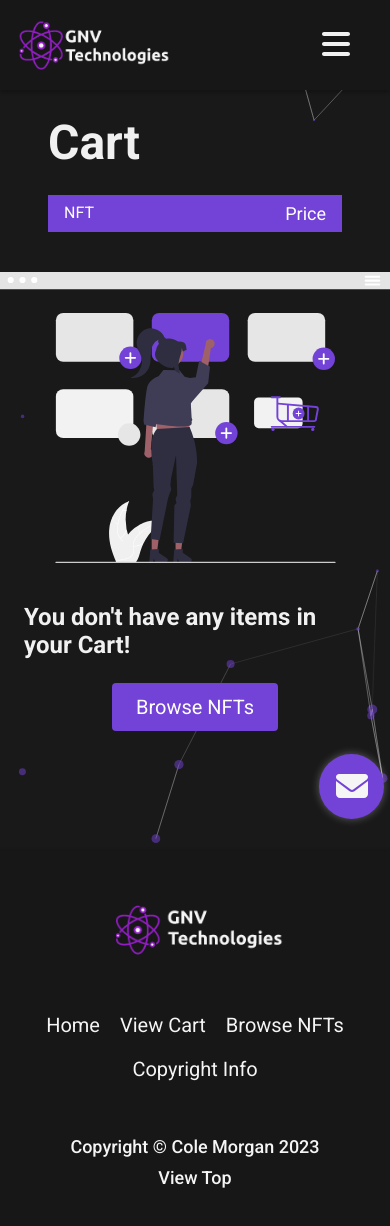
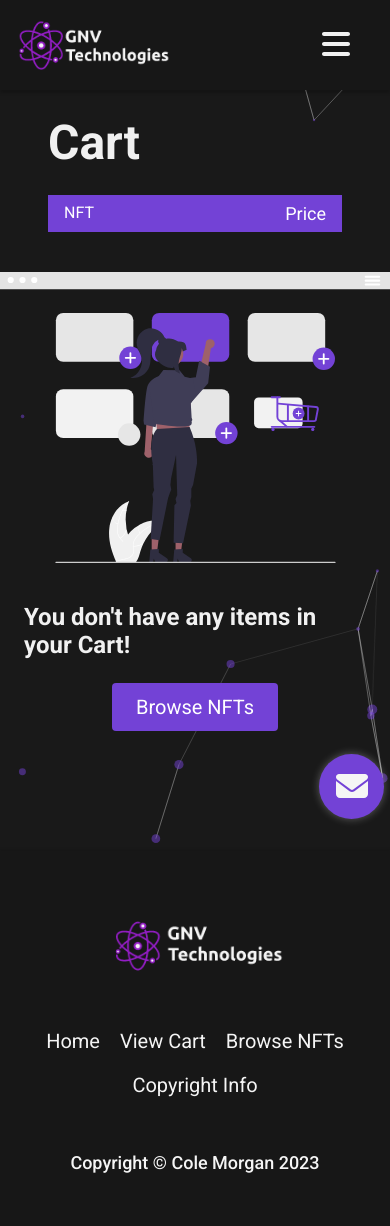
Before and after one commit to colemmorgan/FBLA-Website-Design-2023, a React (Create React App) app: page /cart in a window 390 px wide. Shown: the top 1226 px of the page. Built offline with nearby package versions, Linux system fonts and the light colour scheme.

Commit message:
mobile width

```diff
--- a/src/App.css
+++ b/src/App.css
@@ -18,6 +18,7 @@ body {
 
 html, body {
   overflow-x: hidden;
+  max-width: 100vw;
 }
 
 a {
--- a/src/components/footer.jsx
+++ b/src/components/footer.jsx
@@ -44,11 +44,7 @@ const Footer = () => {
               <li className="mobile__link"><a href={Pdf}>Copyright Info</a></li>
             </ul>
             <div className="copyright__container">
-              Copyright © Cole Morgan 2023 <br />{" "}
-              <a href="/" className="">
-                {" "}
-                View Top{" "}
-              </a>
+              Copyright © Cole Morgan 2023
             </div>
           </div>
         </div>
```
